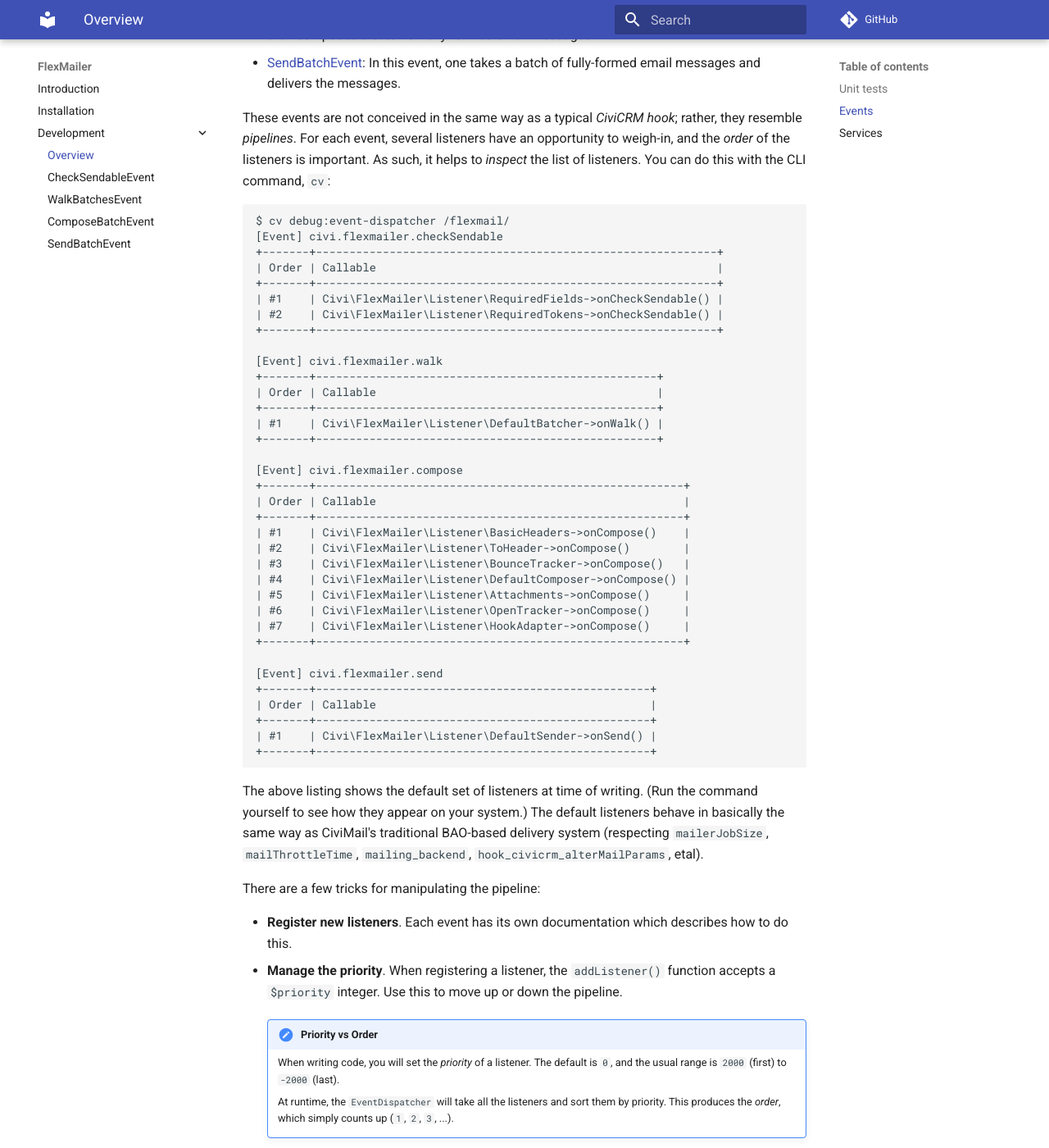
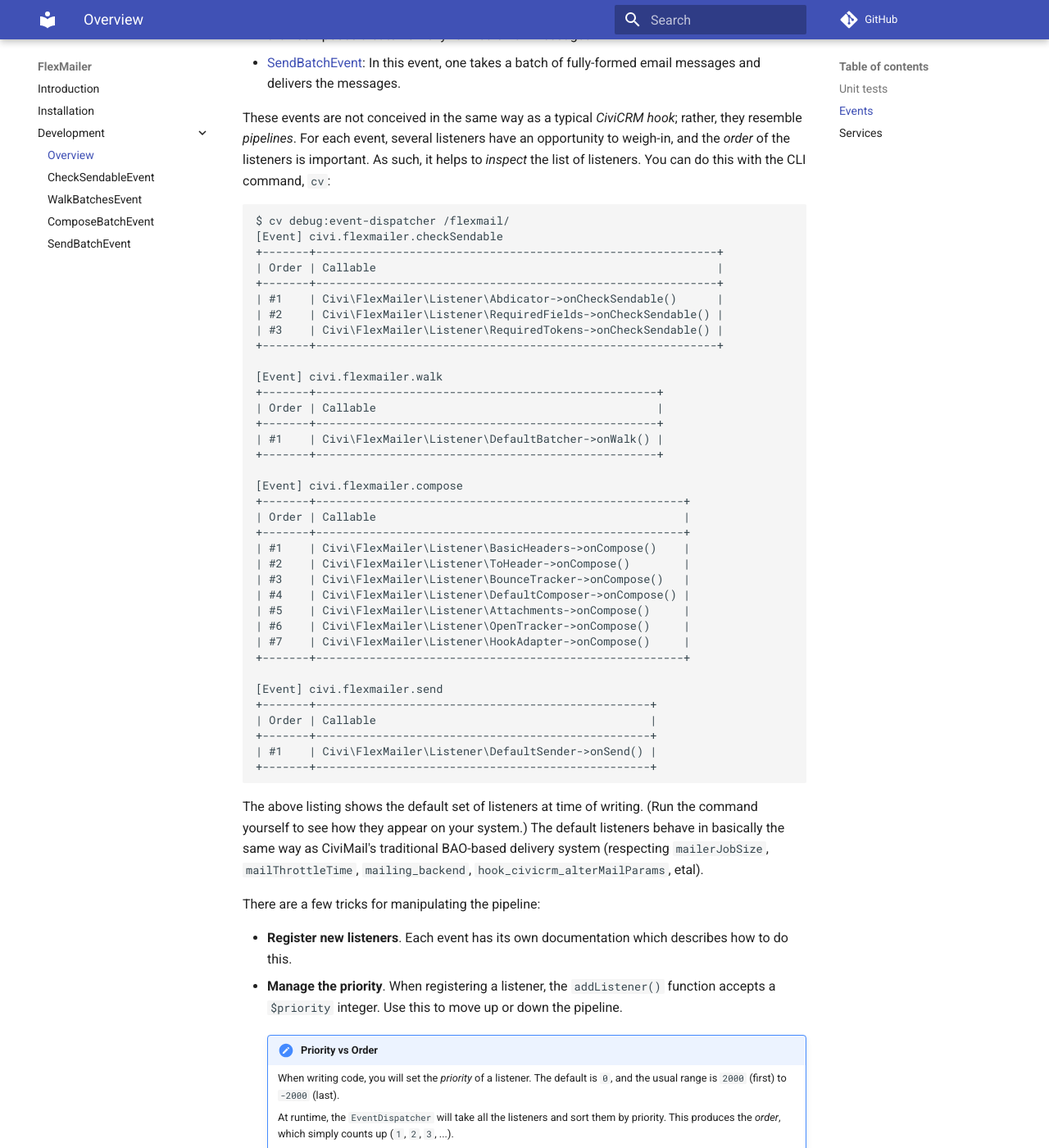
Before and after one commit to civicrm/org.civicrm.flexmailer, an MkDocs documentation site: the page built from docs/develop/index.md, in a window 1280 px wide and 1400 px high, scrolled down 687 px. Shown: the whole window at 82% size. Built offline with MkDocs 1.6.1 and Material for MkDocs 9.7.7, drawn with Linux system fonts in a browser that asks for light colours; comment, search, counter and statistics services are not loaded; old or Windows-style settings are respelled for this version of MkDocs.

Commit message:
docs/develop/index.md - Update example output

```diff
--- a/docs/develop/index.md
+++ b/docs/develop/index.md
@@ -31,8 +31,9 @@ $ cv debug:event-dispatcher /flexmail/
 +-------+------------------------------------------------------------+
 | Order | Callable                                                   |
 +-------+------------------------------------------------------------+
-| #1    | Civi\FlexMailer\Listener\RequiredFields->onCheckSendable() |
-| #2    | Civi\FlexMailer\Listener\RequiredTokens->onCheckSendable() |
+| #1    | Civi\FlexMailer\Listener\Abdicator->onCheckSendable()      |
+| #2    | Civi\FlexMailer\Listener\RequiredFields->onCheckSendable() |
+| #3    | Civi\FlexMailer\Listener\RequiredTokens->onCheckSendable() |
 +-------+------------------------------------------------------------+
 
 [Event] civi.flexmailer.walk
```
